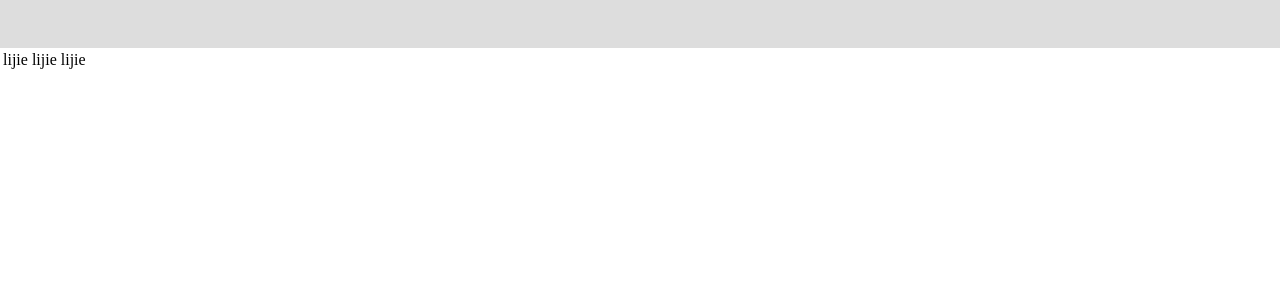
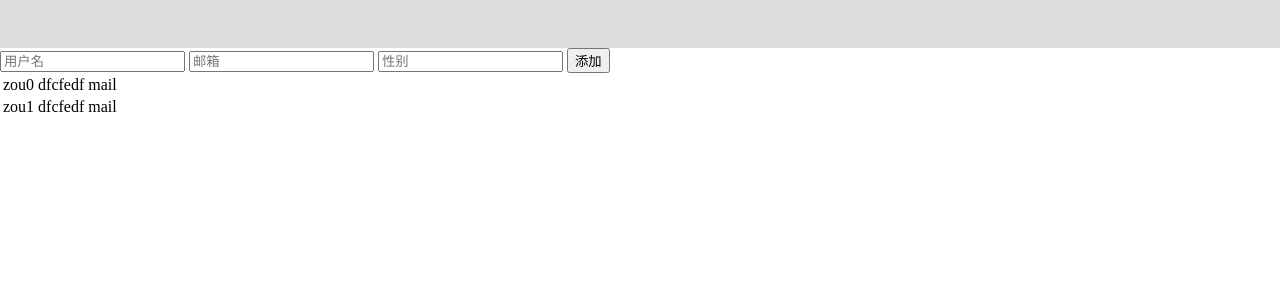
Before and after one commit to zouweidong91/python-dev, a Django app: page /home in a window 1280 px wide. Shown: the top 300 px of the page. Run offline with Django 3.2, Linux system fonts and the light colour scheme.

```diff
--- a/zou/templates/home.html
+++ b/zou/templates/home.html
@@ -7,12 +7,22 @@
 <body style="margin: 0%">
     <div style="height: 48px; background-color: #dddddd"></div>
     <div>
+        <form action="/home" method="POST">
+            <input type="text" name="username" placeholder="用户名">
+            <input type="text" name="email" placeholder="邮箱">
+            <input type="text" name="gender"placeholder="性别">
+            <input type="submit" value="添加">
+        </form>
+    </div>
+    <div>
         <table>
+            {% for row in user_list %}
             <tr>
-                <td>lijie</td>
-                <td>lijie</td>
-                <td>lijie</td>
+                <td>{{row.username}}</td>
+                <td>{{row.email}}</td>
+                <td>{{row.gender}}</td>
             </tr>
+            {% endfor %}
         </table>
     </div>
 </body>
--- a/zou/templates/login.html
+++ b/zou/templates/login.html
@@ -12,14 +12,14 @@
     </style>
 </head>
 <body>
-    <form action="login" method="post">
+    <form action="/login" method="post">
         <p>
             <label for="usernam">用户名：</label>
-            <input id="username" name="user" type="text /">
+            <input id="username" name="user" type="text">
         </p>
         <p>
             <label for="password">密码：</label>
-            <input id="password" name="pwd" type="password /">
+            <input id="password" name="pwd" type="password">
             <input  type="submit" value="提交">
             <spqn>{{error_msg}}</spqn>
         </p>
--- a/zou/zou/settings.py
+++ b/zou/zou/settings.py
@@ -24,7 +24,7 @@ SECRET_KEY = '(ig4jwr!^4&30#g0vglo39@1j2ol6%2w4eg$g-*d8!vfvw7twu'
 
 # SECURITY WARNING: don't run with debug turned on in production!
 DEBUG = True
-
+APPEND_SLASH=False
 ALLOWED_HOSTS = []
 
 
--- a/zou/zou/urls.py
+++ b/zou/zou/urls.py
@@ -19,7 +19,6 @@ from cmdb import views
 
 urlpatterns = [
     path('admin/', admin.site.urls),
-    # path('h.html/', views.home),
-    path('login', views.login),
-    path('home', views.home)
+    path(r'login', views.login),
+    path(r'home', views.home)
 ]
```
